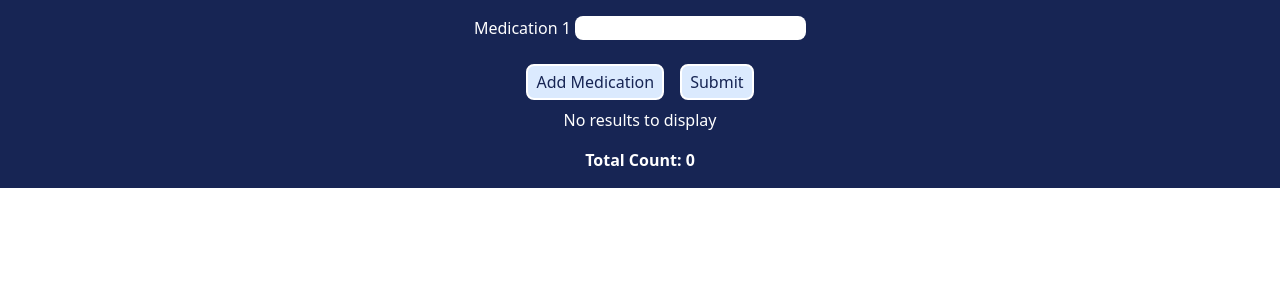
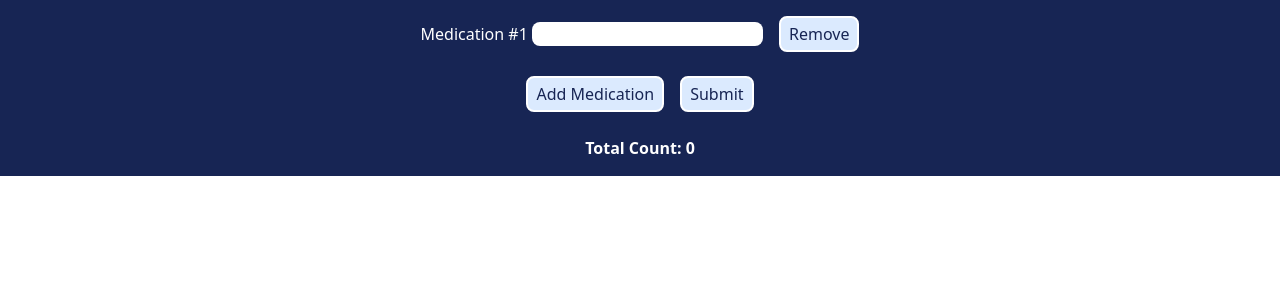
Before and after one commit to kwm0304/sideEffects, a React (Vite) app in the folder client/: page / in a window 1280 px wide. Shown: the top 300 px of the page. Built offline with nearby package versions, Linux system fonts and the light colour scheme.

Commit message:
percentages update as total, need to prevent repetitive results

```diff
--- a/client/src/App.jsx
+++ b/client/src/App.jsx
@@ -4,57 +4,95 @@ import './App.css'
 function App() {
   const [medications, setMedications] = useState([''])
   const [results, setResults] = useState([])
+  const [loading, setLoading] = useState(false)
 
-  const handleSubmit = async (e) => {
-    e.preventDefault()
-    const searchPromises = medications.map(medication => (
-      fetch(`https://api.fda.gov/drug/event.json?search=patient.drug.openfda.substance_name:${medication}&count=patient.reaction.reactionmeddrapt.exact`)
-        .then(res => res.json())
-    ))
-    const results = await Promise.all(searchPromises)
-    setResults(results.flatMap(result => result.results))
+  const handleMedicationChange = (e, index) => {
+    const newMedications = [...medications]
+    newMedications[index] = e.target.value
+    setMedications(newMedications)
   }
 
   const handleAddMedication = () => {
     setMedications([...medications, ''])
   }
 
-  const handleMedicationChange = (index, value) => {
-    setMedications(prevState => {
-      const newState = [...prevState]
-      newState[index] = value
-      return newState
-    })
+  const handleRemoveMedication = (index) => {
+    const newMedications = [...medications]
+    newMedications.splice(index, 1)
+    setMedications(newMedications)
   }
 
-  const sum = results.reduce((acc, cur) => acc + cur.count, 0)
+  const handleSubmit = async (e) => {
+    e.preventDefault()
+    setLoading(true)
+    const results = []
+    for (const medication of medications) {
+      const res = await fetch(`https://api.fda.gov/drug/event.json?search=patient.drug.openfda.substance_name:${medication}&count=patient.reaction.reactionmeddrapt.exact`)
+      const data = await res.json()
+      const countResults = data.results
+      const totalCount = countResults.reduce((acc, cur) => acc + cur.count, 0)
+      const percentageResults = countResults.map((result) => {
+        return {
+          term: result.term,
+          count: result.count,
+          percentage: (result.count / totalCount) * 100,
+        }
+      })
+      results.push(...percentageResults)
+    }
+    setLoading(false)
+    setResults(orderByPercentage(results))
+  }
+
+  const orderByPercentage = (results) => {
+    return results.sort((a, b) => b.percentage - a.percentage)
+  }
+
+  const sum = results ? results.reduce((acc, cur) => acc + cur.count, 0) : 0
 
   return (
-    <section className='bg-blue-950 text-white'>
-      <form onSubmit={handleSubmit} >
+    <section className="bg-blue-950 text-white">
+      <form onSubmit={handleSubmit}>
+        <div className="py-4">
           {medications.map((medication, index) => (
-          <div key={index} className='py-4'>
-            <label className=''>Medication {index + 1} </label>
-            <input type='text' className='rounded-lg text-blue-950' value={medication} onChange={(e) => handleMedicationChange(index, e.target.value)}/>
+            <div key={index}>
+              <label>Medication #{index + 1} </label>
+              <input
+                type="text"
+                className="rounded-lg text-blue-950"
+                value={medication}
+                onChange={(e) => handleMedicationChange(e, index)}
+              />
+              <button type="button" onClick={() => handleRemoveMedication(index)} className='text-blue-950 ml-4 border-2 border-solid border-white w-auto p-1 rounded-lg bg-blue-100 px-2'>
+                Remove
+              </button>
             </div>
           ))}
+        </div>
         <div className="flex flex-row gap-4 py-2 justify-center text-blue-950">
-          <button type='button' className='border-2 border-solid border-white w-auto p-1 rounded-lg bg-blue-100 px-2' onClick={handleAddMedication}>Add Medication</button>
-          <button type='submit' className='border-2 border-solid border-white w-auto p-1 rounded-lg bg-blue-100 px-2'>Submit</button>
+          <button type="button" onClick={handleAddMedication} className='border-2 border-solid border-white w-auto p-1 rounded-lg bg-blue-100 px-2'>
+            Add Medication
+          </button>
+          <button type="submit" className="border-2 border-solid border-white w-auto p-1 rounded-lg bg-blue-100 px-2">
+            {loading ? 'Loading...' : 'Submit'}
+          </button>
         </div>
       </form>
       <div className="container grid grid-cols">
         <ul>
-          {results.length > 0 ? results.map((result, index) => {
-            const percent = ((result.count / sum)*100).toFixed(2);
+          {results ? (
+            results.map((result, index) => {
               return (
                 <li key={index}>
-              <p>{result.term} ({percent}%)</p>
+                  <p>
+                    {result.term} ({result.percentage.toFixed(2)}%)
+                  </p>
                 </li>
+              )
+            })
+          ) : (
+            <p>No results to display</p>
           )}
-            ) :
-          (<p>No results to display</p>)
-          }
         </ul>
         </div>
       <div className="grid grid-cols-1 justify-center place-content-center justify-items-center py-4">
```
Lines whose indentation alone changed are shown as unchanged.
